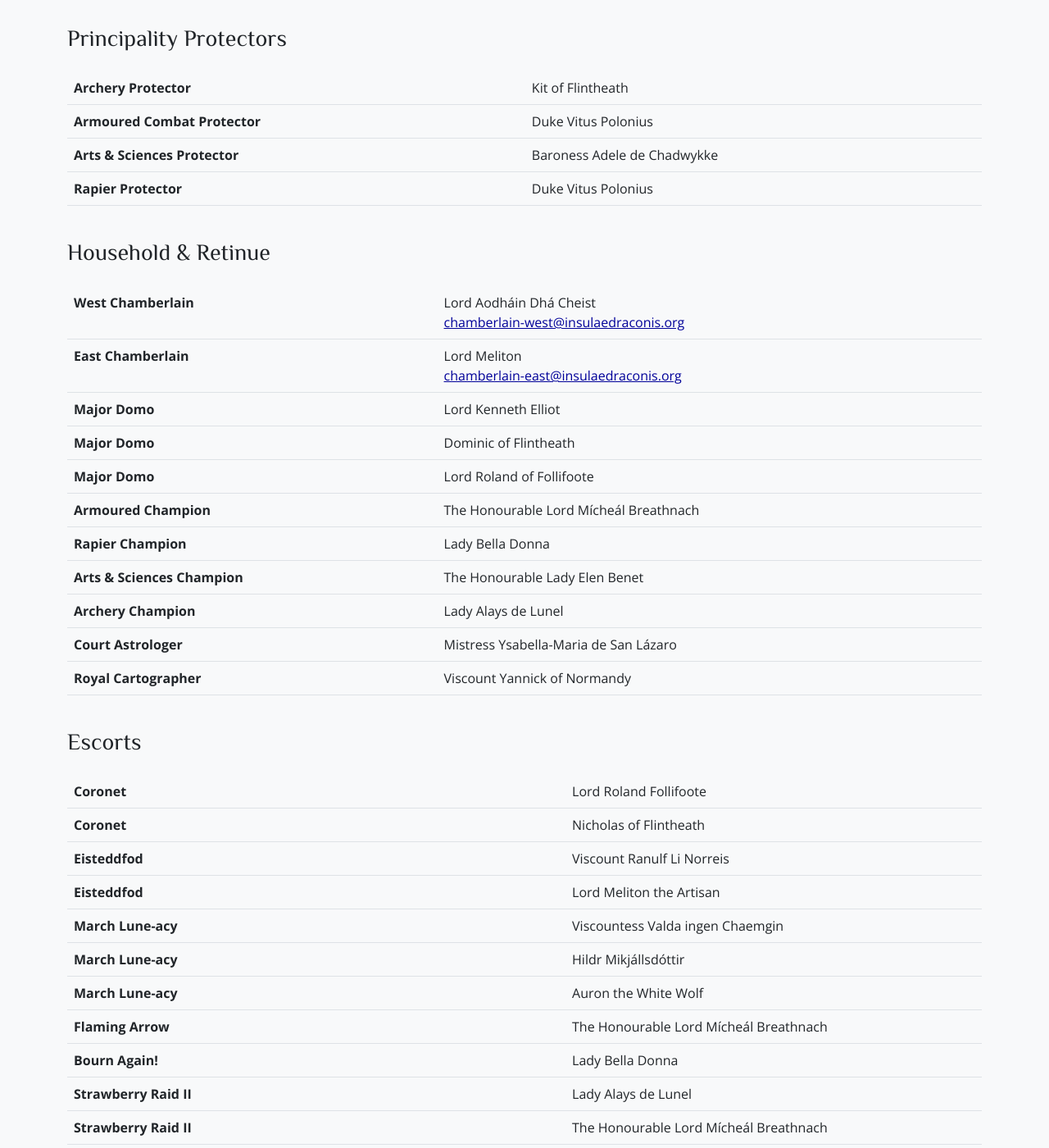
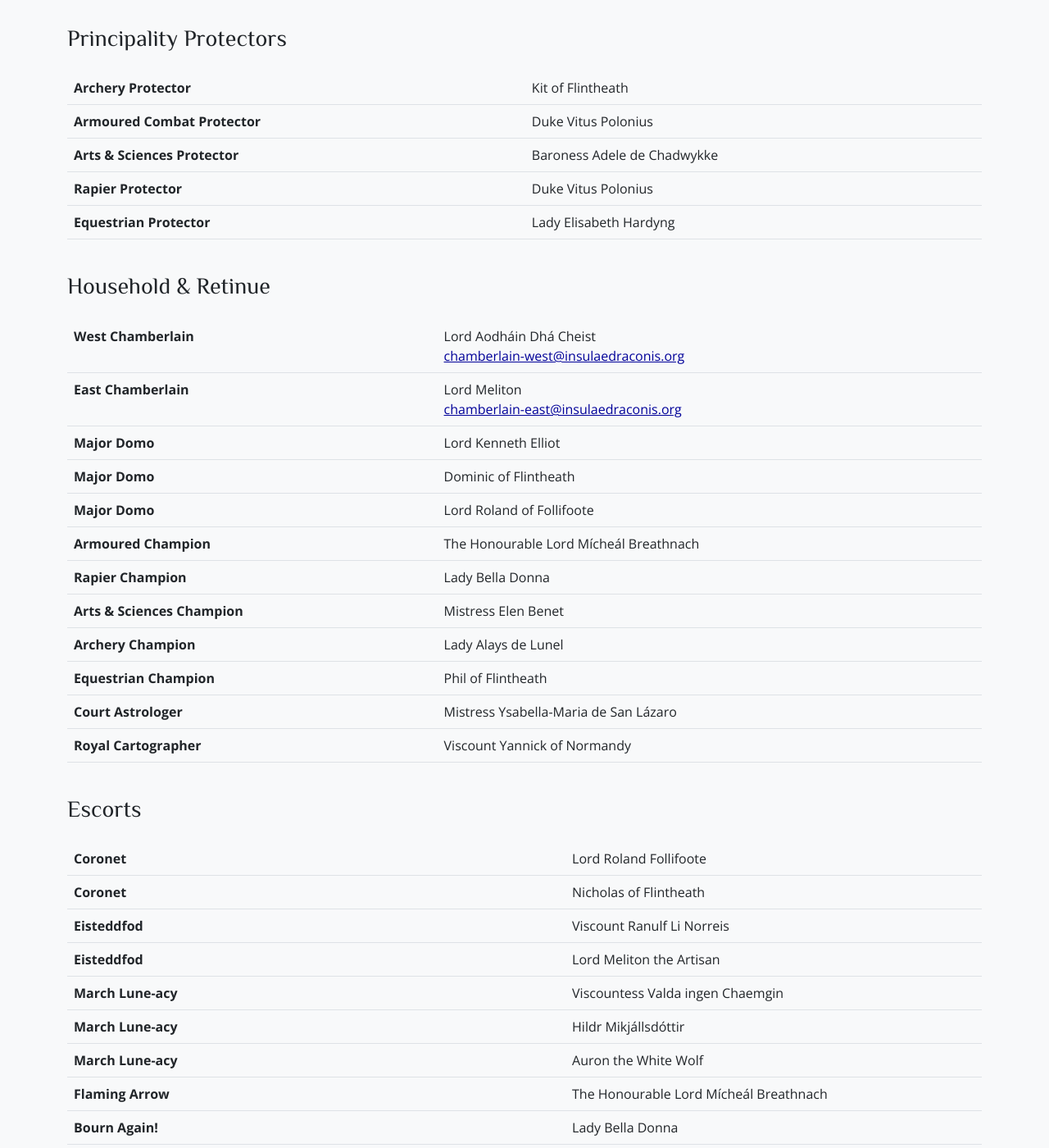
Before and after one commit to drachenwald/insulae-draconis, a Jekyll site: the page built from coronet/index.md, in a window 1280 px wide and 1400 px high, scrolled down 1370 px. Shown: the whole window at 82% size. Built offline with Jekyll 4.4.1, drawn with Linux system fonts in a browser that asks for light colours; comment, search, counter and statistics services are not loaded.

Commit message:
Update index.md

```diff
--- a/coronet/index.md
+++ b/coronet/index.md
@@ -81,6 +81,11 @@ prevurl:
         <td>Duke Vitus Polonius
         </td>
       </tr>
+      <tr>
+        <td><strong>Equestrian Protector</strong></td>
+        <td>Lady Elisabeth Hardyng
+        </td>
+      </tr>
   </tbody>
   </table>
     <br>
@@ -131,13 +136,19 @@ prevurl:
         <td><strong>Arts & Sciences Champion</strong>
         </td>
         <td>
-        The Honourable Lady Elen Benet
+        Mistress Elen Benet
         </td>
       </tr><tr>
         <td><strong>Archery Champion</strong>
         </td>
         <td>
        Lady Alays de Lunel
+        </td>
+      </tr><tr>
+        <td><strong>Equestrian Champion</strong>
+        </td>
+        <td>
+       Phil of Flintheath
         </td>
       </tr>
      <tr>
```
